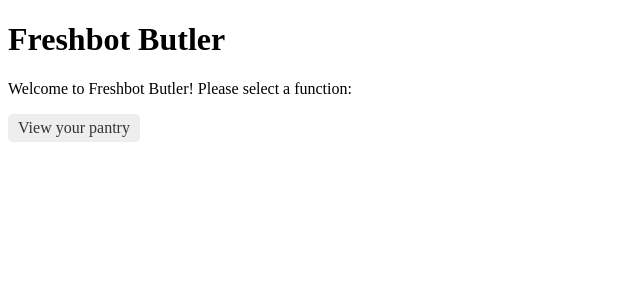
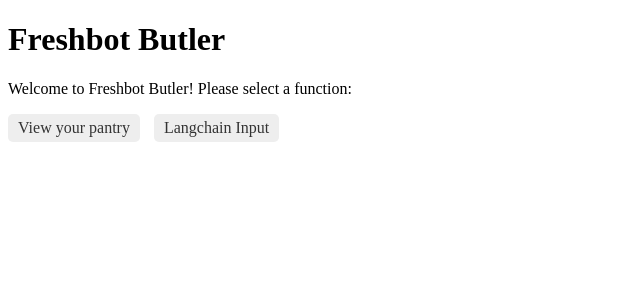
Before and after one commit to DarthBubi/freshbot-butler, a Flask app: page / in a window 1280 px wide. Shown: the top 300 px of the page, without its empty margins (0-640 px from the left). Run offline with Flask 3, Linux system fonts and the light colour scheme.

Commit message:
Add unstaged changes

```diff
--- a/freshbot_butler/app.py
+++ b/freshbot_butler/app.py
@@ -37,7 +37,7 @@ def get_expired_items():
             expiring_items.append(item)
     return expired_items, expiring_items
 
-def generate_summary(items):
+def generate_summary(items: list) -> str:
     names = [item['name'] for item in items]
     quantities = [item['quantity'] for item in items]
     total_quantity = sum(quantities)
@@ -82,6 +82,16 @@ def langchain_query():
     else:
         return render_template('langchain.html')
 
+@app.route('/langchain/add_item', methods=['GET', 'POST'])
+def langchain_add_item():
+    if request.method == 'POST':
+        data = request.get_json()
+        item = data['item']
+        collection.insert_one(item)
+        return jsonify({'response': 'Item added!'})
+    else:
+        return render_template('langchain_add_item.html')
+
 @app.route('/')
 def index():
     return render_template('index.html')
--- a/freshbot_butler/templates/index.html
+++ b/freshbot_butler/templates/index.html
@@ -9,6 +9,7 @@
     <p>Welcome to Freshbot Butler! Please select a function:</p>
     <ul class="navigation">
         <li><a href="/pantry">View your pantry</a></li>
+        <li><a href="/langchain">Langchain Input</a></li>
     </ul>
 </body>
 </html>
```
Also changed, not shown: 1 other file.
